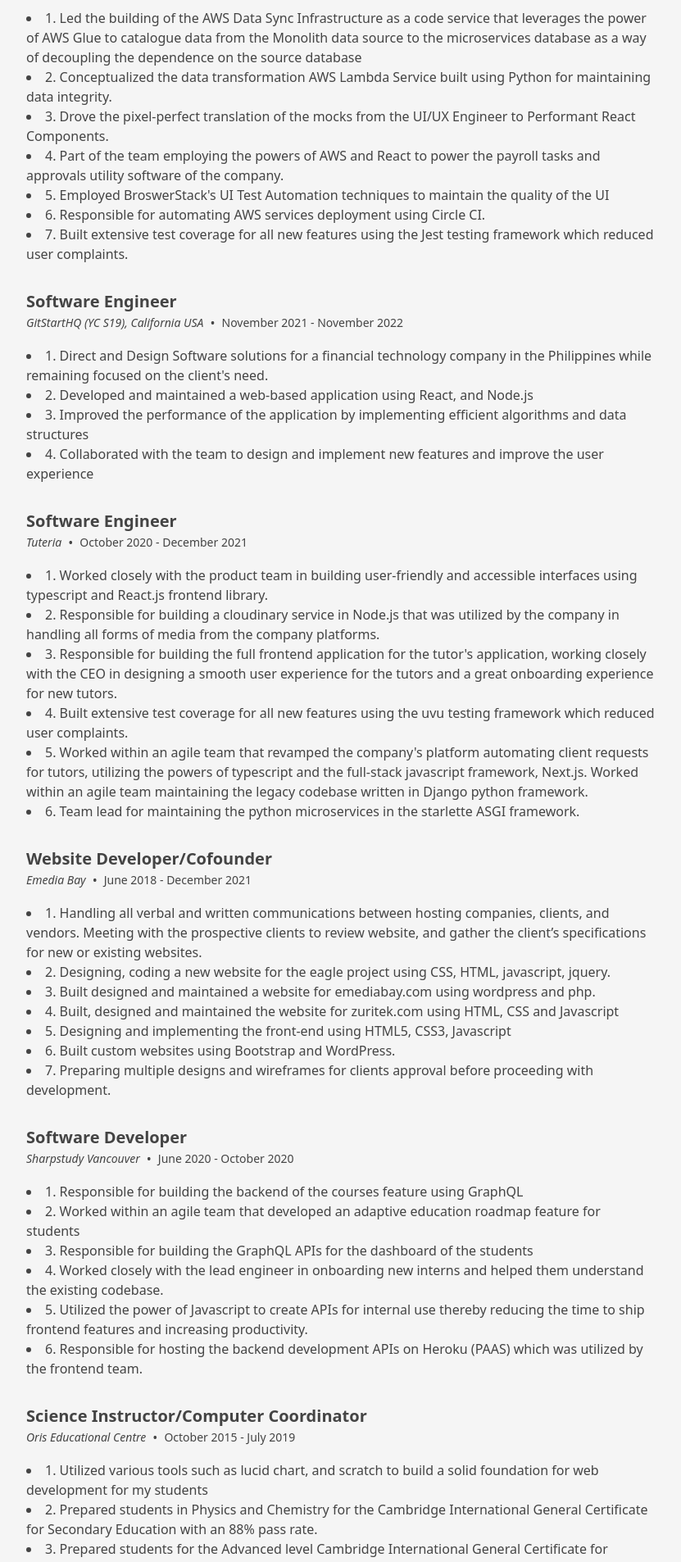
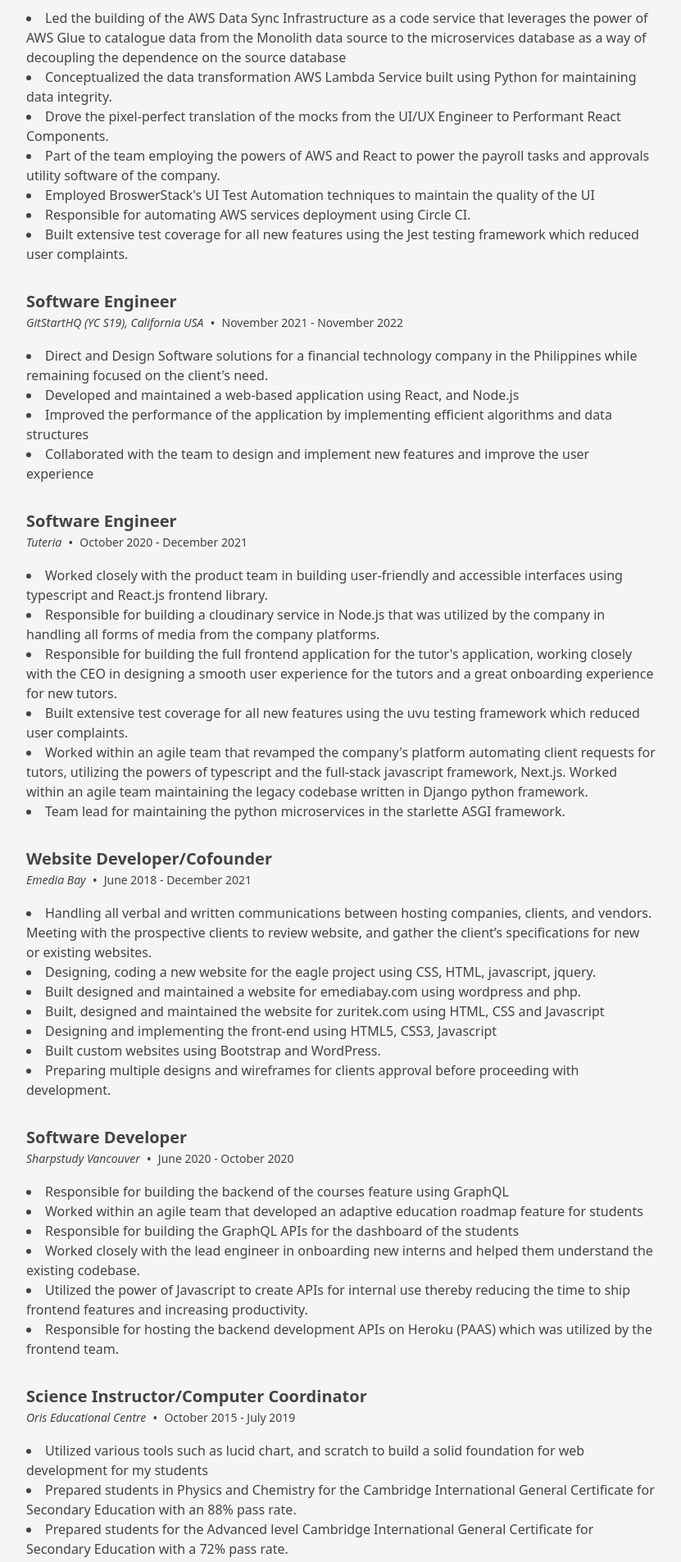
Before and after one commit to chidibede/chidibede-portfolio, a Next.js app: page / in a window 1280 px wide. Shown: the part 1600-3506 px from the top of the page at 82% size, without its empty margins (352-1183 px from the left). Built offline with nearby package versions, Linux system fonts and the light colour scheme.

Commit message:
add voice translator

```diff
--- a/src/data/data.tsx
+++ b/src/data/data.tsx
@@ -208,9 +208,10 @@
  */
 export const portfolioItems: PortfolioItem[] = [
   {
-    title: 'Resume website',
-    description: 'Give a short description of your project here.',
-    url: 'https://reactresume.com',
+    title: 'Language Voice Translator',
+    description:
+      'An app that helps tourists with translations, you record what you want to say and translate to the language of choice',
+    url: 'https://main.d38cfn0l66nvp2.amplifyapp.com/',
     image: porfolioImage1,
   },
   {
@@ -259,28 +260,27 @@
     content: (
       <p>
         <li>
-          1. Led the building of the AWS Data Sync Infrastructure as a code service that leverages the power of AWS Glue
-          to catalogue data from the Monolith data source to the microservices database as a way of decoupling the
+          Led the building of the AWS Data Sync Infrastructure as a code service that leverages the power of AWS Glue to
+          catalogue data from the Monolith data source to the microservices database as a way of decoupling the
           dependence on the source database
         </li>
         <li>
           {' '}
-          2. Conceptualized the data transformation AWS Lambda Service built using Python for maintaining data
-          integrity.
+          Conceptualized the data transformation AWS Lambda Service built using Python for maintaining data integrity.
         </li>
         <li>
           {' '}
-          3. Drove the pixel-perfect translation of the mocks from the UI/UX Engineer to Performant React Components.
+          Drove the pixel-perfect translation of the mocks from the UI/UX Engineer to Performant React Components.
         </li>
         <li>
           {' '}
-          4. Part of the team employing the powers of AWS and React to power the payroll tasks and approvals utility
+          Part of the team employing the powers of AWS and React to power the payroll tasks and approvals utility
           software of the company.
         </li>
-        <li> 5. Employed BroswerStack's UI Test Automation techniques to maintain the quality of the UI</li>
-        <li> 6. Responsible for automating AWS services deployment using Circle CI.</li>
+        <li> Employed BroswerStack's UI Test Automation techniques to maintain the quality of the UI</li>
+        <li> Responsible for automating AWS services deployment using Circle CI.</li>
         <li>
-          7. Built extensive test coverage for all new features using the Jest testing framework which reduced user
+          Built extensive test coverage for all new features using the Jest testing framework which reduced user
           complaints.
         </li>
       </p>
@@ -293,15 +293,12 @@
     content: (
       <p>
         <li>
-          1. Direct and Design Software solutions for a financial technology company in the Philippines while remaining
+          Direct and Design Software solutions for a financial technology company in the Philippines while remaining
           focused on the client's need.
         </li>
-        <li> 2. Developed and maintained a web-based application using React, and Node.js</li>
-        <li>
-          {' '}
-          3. Improved the performance of the application by implementing efficient algorithms and data structures
-        </li>
-        <li> 4. Collaborated with the team to design and implement new features and improve the user experience</li>
+        <li> Developed and maintained a web-based application using React, and Node.js</li>
+        <li> Improved the performance of the application by implementing efficient algorithms and data structures</li>
+        <li> Collaborated with the team to design and implement new features and improve the user experience</li>
       </p>
     ),
   },
@@ -312,31 +309,31 @@
     content: (
       <p>
         <li>
-          1. Worked closely with the product team in building user-friendly and accessible interfaces using typescript
-          and React.js frontend library.
+          Worked closely with the product team in building user-friendly and accessible interfaces using typescript and
+          React.js frontend library.
         </li>
         <li>
           {' '}
-          2. Responsible for building a cloudinary service in Node.js that was utilized by the company in handling all
+          Responsible for building a cloudinary service in Node.js that was utilized by the company in handling all
           forms of media from the company platforms.
         </li>
         <li>
           {' '}
-          3. Responsible for building the full frontend application for the tutor's application, working closely with
-          the CEO in designing a smooth user experience for the tutors and a great onboarding experience for new tutors.
+          Responsible for building the full frontend application for the tutor's application, working closely with the
+          CEO in designing a smooth user experience for the tutors and a great onboarding experience for new tutors.
         </li>
         <li>
           {' '}
-          4. Built extensive test coverage for all new features using the uvu testing framework which reduced user
+          Built extensive test coverage for all new features using the uvu testing framework which reduced user
           complaints.
         </li>
         <li>
           {' '}
-          5. Worked within an agile team that revamped the company's platform automating client requests for tutors,
+          Worked within an agile team that revamped the company's platform automating client requests for tutors,
           utilizing the powers of typescript and the full-stack javascript framework, Next.js. Worked within an agile
           team maintaining the legacy codebase written in Django python framework.
         </li>
-        <li> 6. Team lead for maintaining the python microservices in the starlette ASGI framework.</li>
+        <li> Team lead for maintaining the python microservices in the starlette ASGI framework.</li>
       </p>
     ),
   },
@@ -347,16 +344,16 @@
     content: (
       <p>
         <li>
-          1. Handling all verbal and written communications between hosting companies, clients, and vendors. Meeting
-          with the prospective clients to review website, and gather the client’s specifications for new or existing
+          Handling all verbal and written communications between hosting companies, clients, and vendors. Meeting with
+          the prospective clients to review website, and gather the client’s specifications for new or existing
           websites.
         </li>
-        <li> 2. Designing, coding a new website for the eagle project using CSS, HTML, javascript, jquery.</li>
-        <li> 3. Built designed and maintained a website for emediabay.com using wordpress and php.</li>
-        <li> 4. Built, designed and maintained the website for zuritek.com using HTML, CSS and Javascript</li>
-        <li> 5. Designing and implementing the front-end using HTML5, CSS3, Javascript</li>
-        <li> 6. Built custom websites using Bootstrap and WordPress.</li>
-        <li>7. Preparing multiple designs and wireframes for clients approval before proceeding with development.</li>
+        <li> Designing, coding a new website for the eagle project using CSS, HTML, javascript, jquery.</li>
+        <li> Built designed and maintained a website for emediabay.com using wordpress and php.</li>
+        <li> Built, designed and maintained the website for zuritek.com using HTML, CSS and Javascript</li>
+        <li> Designing and implementing the front-end using HTML5, CSS3, Javascript</li>
+        <li> Built custom websites using Bootstrap and WordPress.</li>
+        <li> Preparing multiple designs and wireframes for clients approval before proceeding with development.</li>
       </p>
     ),
   },
@@ -366,23 +363,22 @@
     title: 'Software Developer',
     content: (
       <p>
-        <li>1. Responsible for building the backend of the courses feature using GraphQL</li>
-        <li> 2. Worked within an agile team that developed an adaptive education roadmap feature for students</li>
-        <li> 3. Responsible for building the GraphQL APIs for the dashboard of the students</li>
+        <li> Responsible for building the backend of the courses feature using GraphQL</li>
+        <li> Worked within an agile team that developed an adaptive education roadmap feature for students</li>
+        <li> Responsible for building the GraphQL APIs for the dashboard of the students</li>
         <li>
           {' '}
-          4. Worked closely with the lead engineer in onboarding new interns and helped them understand the existing
+          Worked closely with the lead engineer in onboarding new interns and helped them understand the existing
           codebase.
         </li>
         <li>
           {' '}
-          5. Utilized the power of Javascript to create APIs for internal use thereby reducing the time to ship frontend
+          Utilized the power of Javascript to create APIs for internal use thereby reducing the time to ship frontend
           features and increasing productivity.
         </li>
         <li>
           {' '}
-          6. Responsible for hosting the backend development APIs on Heroku (PAAS) which was utilized by the frontend
-          team.
+          Responsible for hosting the backend development APIs on Heroku (PAAS) which was utilized by the frontend team.
         </li>
       </p>
     ),
@@ -394,22 +390,22 @@
     content: (
       <p>
         <li>
-          1. Utilized various tools such as lucid chart, and scratch to build a solid foundation for web development for
-          my students
+          Utilized various tools such as lucid chart, and scratch to build a solid foundation for web development for my
+          students
         </li>
         <li>
           {' '}
-          2. Prepared students in Physics and Chemistry for the Cambridge International General Certificate for
-          Secondary Education with an 88% pass rate.
+          Prepared students in Physics and Chemistry for the Cambridge International General Certificate for Secondary
+          Education with an 88% pass rate.
         </li>
         <li>
           {' '}
-          3. Prepared students for the Advanced level Cambridge International General Certificate for Secondary
-          Education with a 72% pass rate.
+          Prepared students for the Advanced level Cambridge International General Certificate for Secondary Education
+          with a 72% pass rate.
         </li>
         <li>
           {' '}
-          4. Lead for managing and maintaining school data using various tools such as SQL Databases and microsoft excel
+          Lead for managing and maintaining school data using various tools such as SQL Databases and microsoft excel
         </li>
       </p>
     ),
```
